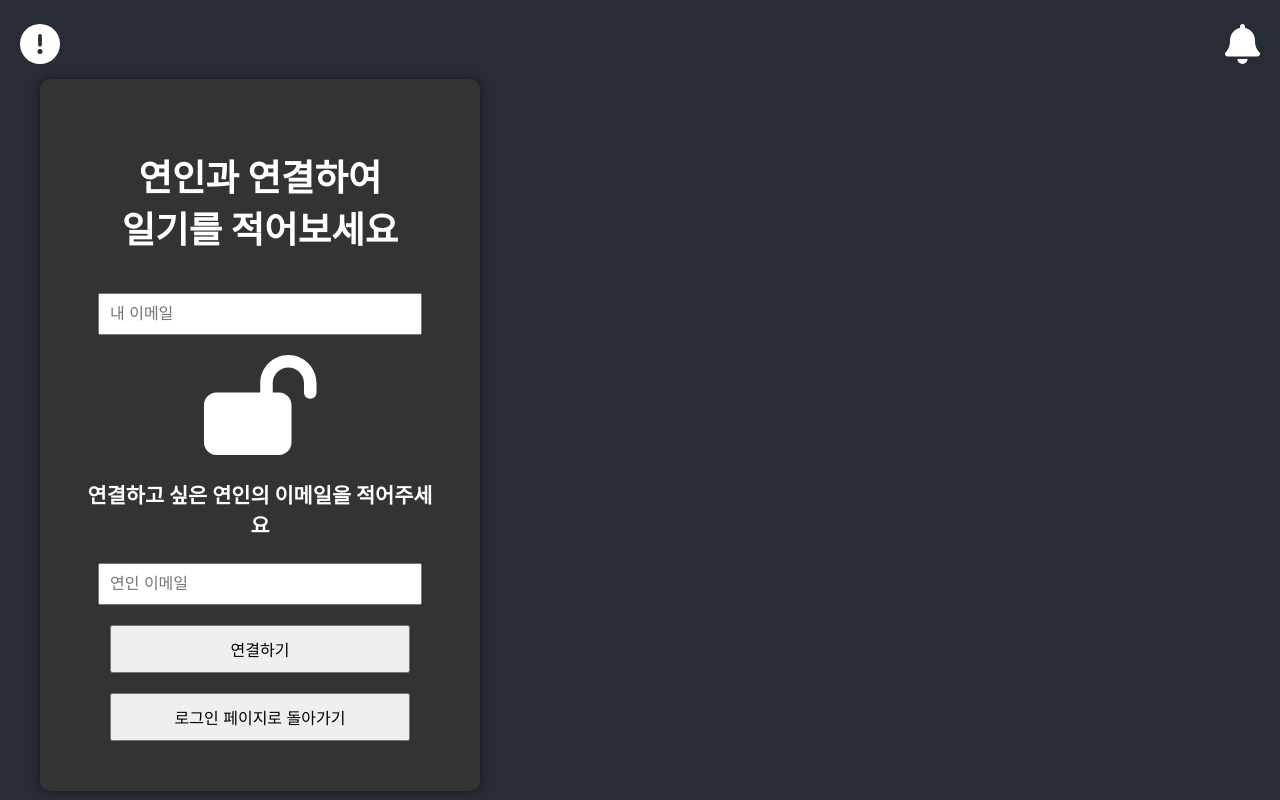
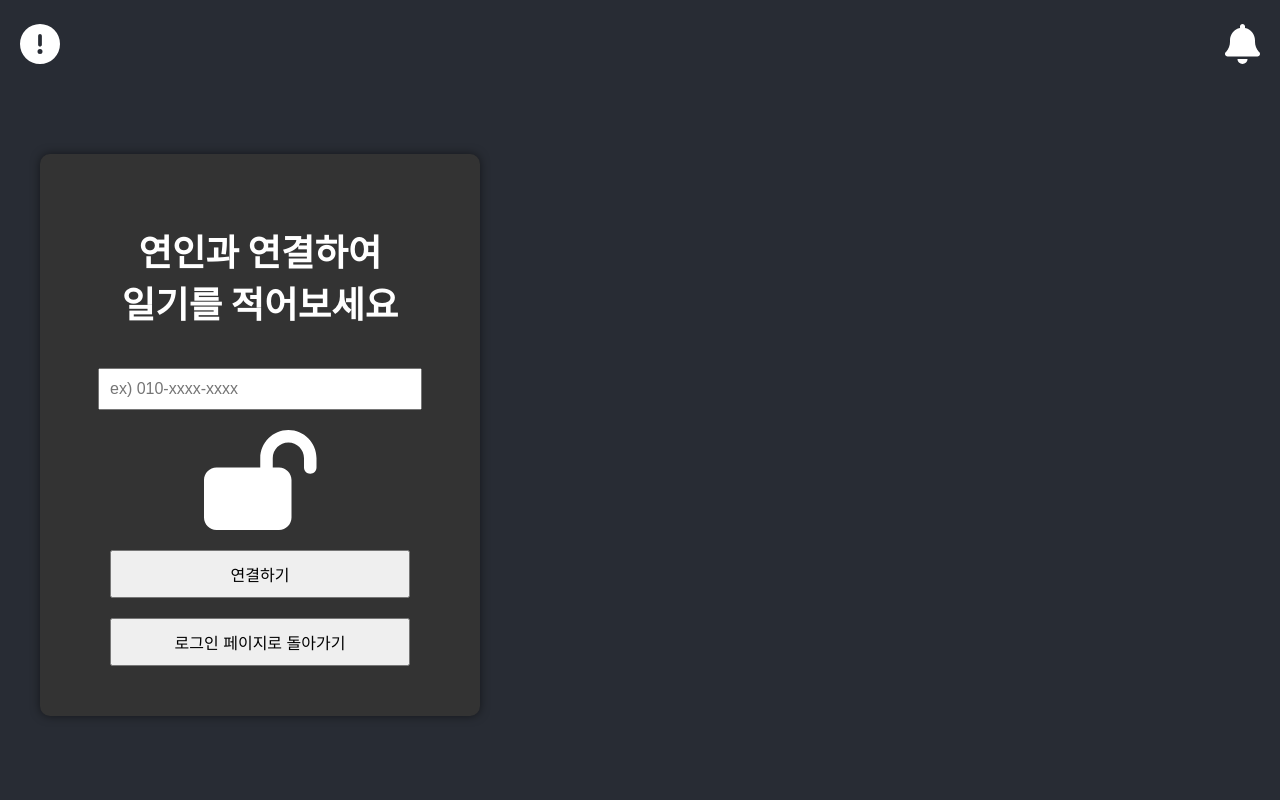
Before and after one commit to ilestri/diary-frontend, a React (Create React App) app: page /dashboard in a window 1280 px wide. Shown: the top 800 px of the page. Built offline with nearby package versions, Linux system fonts and the light colour scheme.

Commit message:
JWT 토큰 저장하고, 저장한 토큰 꺼내오는 것까지 완료했습니다.

```diff
--- a/package.json
+++ b/package.json
@@ -10,6 +10,7 @@
     "@testing-library/jest-dom": "^5.17.0",
     "@testing-library/react": "^13.4.0",
     "@testing-library/user-event": "^13.5.0",
+    "axios": "^1.7.7",
     "date-fns": "^3.6.0",
     "react": "^18.3.1",
     "react-datepicker": "^7.3.0",
--- a/src/components/Dashboard.js
+++ b/src/components/Dashboard.js
@@ -1,16 +1,41 @@
-import React, { useState } from "react";
+import React, { useState, useEffect } from "react";
 import { useNavigate } from "react-router-dom";
 import { FontAwesomeIcon } from "@fortawesome/react-fontawesome";
 import { faLockOpen, faCircleExclamation, faBell } from "@fortawesome/free-solid-svg-icons";
+import axios from "axios";
 import "../styles/App.css";
 
 const Dashboard = () => {
-  const [email, setEmail] = useState("");
+  const [phone, setPhone] = useState("");
+  const [userInfo, setUserInfo] = useState(null);
   const navigate = useNavigate();
 
-  const handleConnect = () => {
-    console.log("Connecting with", email);
-    navigate("/couple-check");
+  const handleConnect = async () => {
+
+    const token = localStorage.getItem("accessToken");
+    console.log("토큰:", token); // 토큰 로그 출력
+
+
+
+    if (!token) {
+      console.error("토큰이 없습니다. 로그인 해주세요.");
+      return;
+    }
+
+    try {
+      const response = await axios.get(`${process.env.REACT_APP_API_URL}/relation/get-nickname?phone_number=${phone}`, {
+        headers: {
+          "Content-Type": "application/json",
+          Authorization: `${token}`,
+        },
+      });
+      setUserInfo(response.data);
+      console.log("사용자 정보:", response.data);
+      // 연결 후 페이지 이동
+      navigate("/couple-check");
+    } catch (error) {
+      console.error("연결 중 오류 발생:", error);
+    }
   };
 
   return (
@@ -25,12 +50,15 @@ const Dashboard = () => {
         <div className="box container-box">
           <div className="container">
             <h2>연인과 연결하여 <br /> 일기를 적어보세요</h2>
-            <input type="email" placeholder="내 이메일" value={email} onChange={(e) => setEmail(e.target.value)} />
+            <input
+              type="tel"
+              placeholder="ex) 010-xxxx-xxxx"
+              value={phone}
+              onChange={(e) => setPhone(e.target.value)}
+            />
             <div className="icon-container">
               <FontAwesomeIcon icon={faLockOpen} className="icon" />
             </div>
-            <h1>연결하고 싶은 연인의 이메일을 적어주세요</h1>
-            <input type="email" placeholder="연인 이메일" value={email} onChange={(e) => setEmail(e.target.value)} />
             <button onClick={handleConnect}>연결하기</button>
             <button onClick={() => navigate("/")}>로그인 페이지로 돌아가기</button>
           </div>
--- a/src/components/Login.js
+++ b/src/components/Login.js
@@ -33,6 +33,8 @@ const Login = () => {
 
         if (response.ok) {
           console.log("로그인 성공:", data);
+          // JWT 토큰을 localStorage에 저장
+          localStorage.setItem("token", data.token);
           navigate("/dashboard"); // 로그인 성공 후 대시보드 페이지로 이동
         } else {
           console.error("로그인 실패:", data);
--- a/src/components/Signup.js
+++ b/src/components/Signup.js
@@ -41,7 +41,7 @@ const Signup = () => {
           <h2>회원가입</h2>
           <div className="container">
             <input type="text" placeholder="이름" value={name} onChange={(e) => setName(e.target.value)} />
-            <input type="text" placeholder="전화번호" value={phone} onChange={(e) => setPhone(e.target.value)} />
+            <input type="tel" placeholder="전화번호" value={phone} onChange={(e) => setPhone(e.target.value)} />
             <input type="text" placeholder="아이디" value={nickname} onChange={(e) => setNickname(e.target.value)} />
             <input type="email" placeholder="이메일" value={email} onChange={(e) => setEmail(e.target.value)} />
             <input type="password" placeholder="비밀번호" value={password} onChange={(e) => setPassword(e.target.value)} />
```
Also changed, not shown: src/context/AuthContext.js (added, +18 -0 lines), 1 other file (tests, documents, lock files or other folders).
